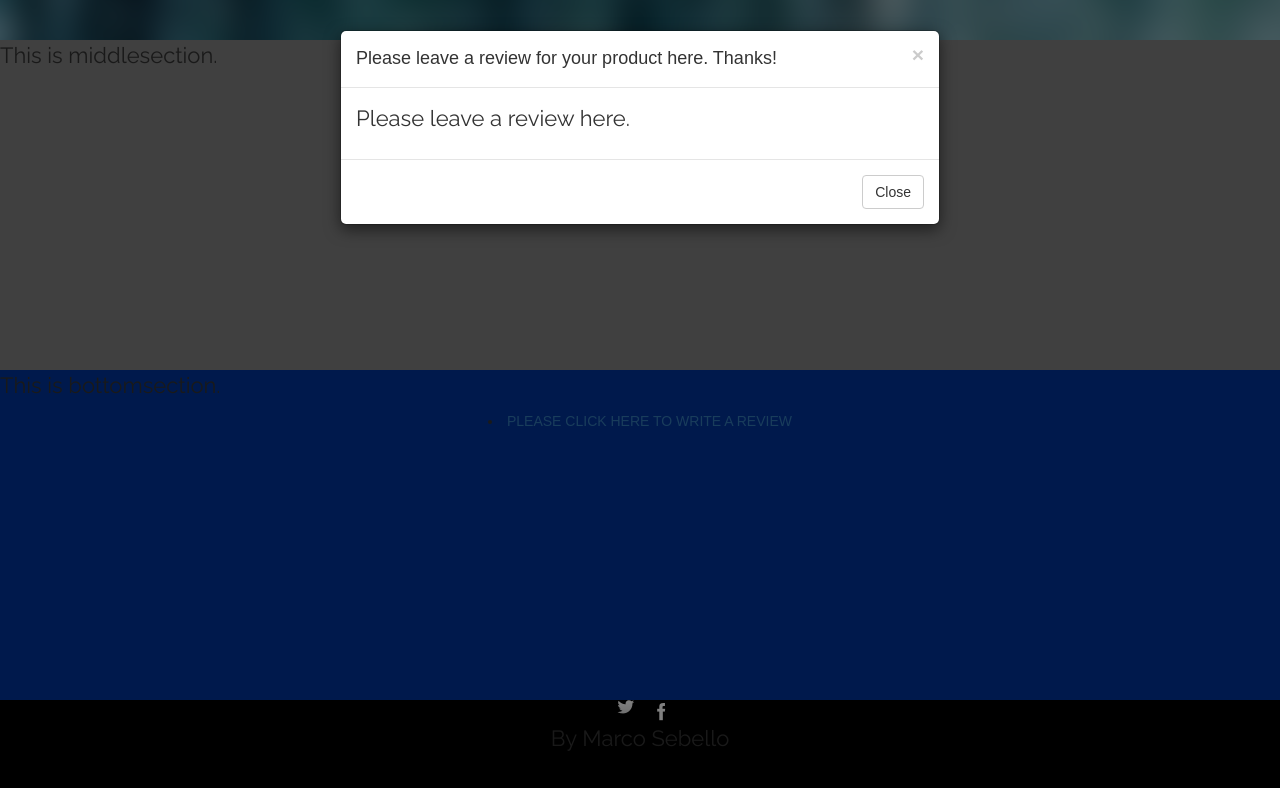
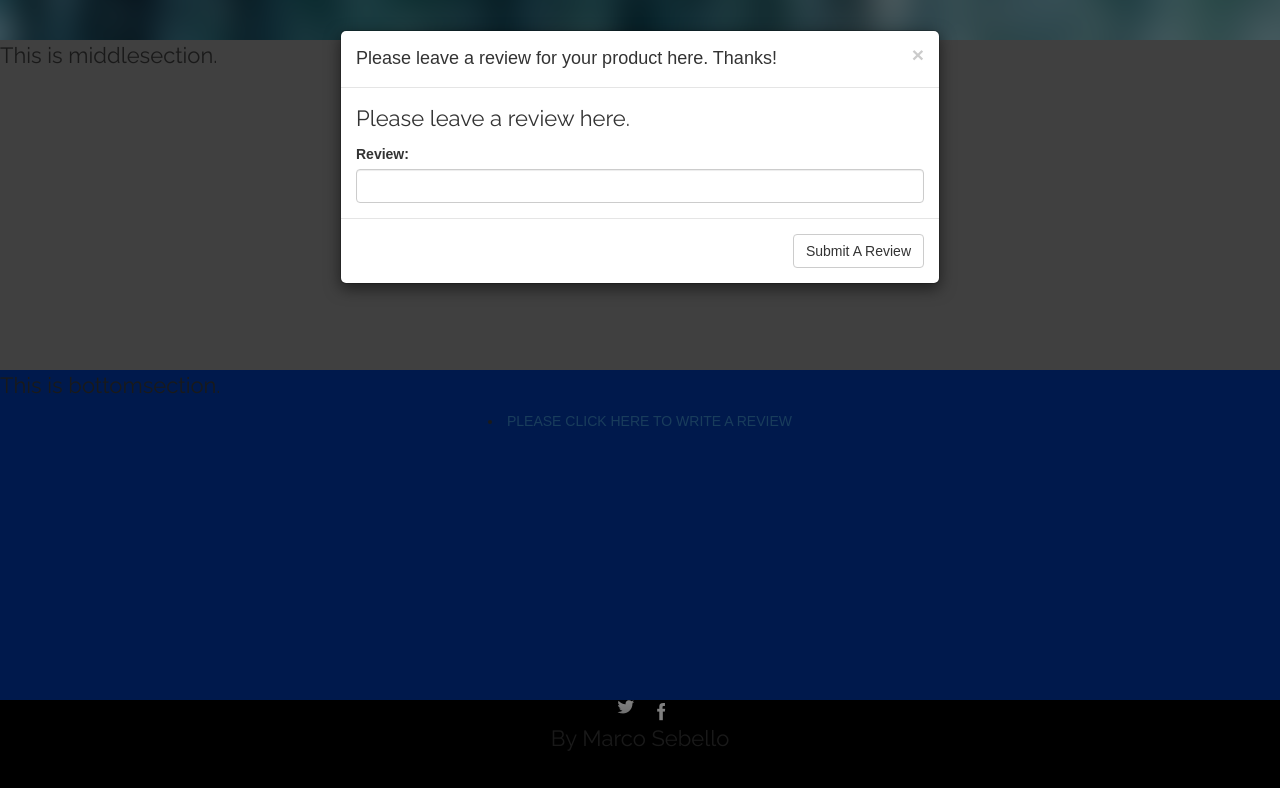
Before and after one commit to Marcode777/sapient, a React (Create React App) app in the folder sapient/: page / in a window 1280 px wide. Both pictures are taken after a click on the link "PLEASE CLICK HERE TO WRITE A REVIEW". Shown: the part 512-1300 px from the top of the page. Built offline with nearby package versions, Linux system fonts and the light colour scheme.

Commit message:
implemented launchability of reviews 2nd modal via hyperlink placed into 1st product details modal

```diff
--- a/sapient/src/App.js
+++ b/sapient/src/App.js
@@ -139,6 +139,7 @@ class App extends Component {
               <div className="modal-body">
                 <img src="tough-mojo-jacket-img1.png" role="presentation"/>
                 <p> This is the Tough Mojo Jacket.</p>
+                <li className="reviewLink"><a data-toggle="modal" data-target="#writeReview" href="#">WRITE A REVIEW OF THIS PRODUCT</a></li>
               </div>
               <div className="modal-footer">
                 <button type="button" className="btn btn-default" data-dismiss="modal">Close</button>
@@ -157,9 +158,13 @@ class App extends Component {
               </div>
               <div className="modal-body">
                 <p>Please leave a review here.</p>
+                <div className="form">
+                  <label>Review:</label>
+                  <input type="text" class="form-control"/>
+                </div>
               </div>
               <div className="modal-footer">
-                <button type="button" className="btn btn-default" data-dismiss="modal">Close</button>
+                <button type="button" className="btn btn-default" data-dismiss="modal">Submit A Review</button>
               </div>
             </div>
           </div>
```
